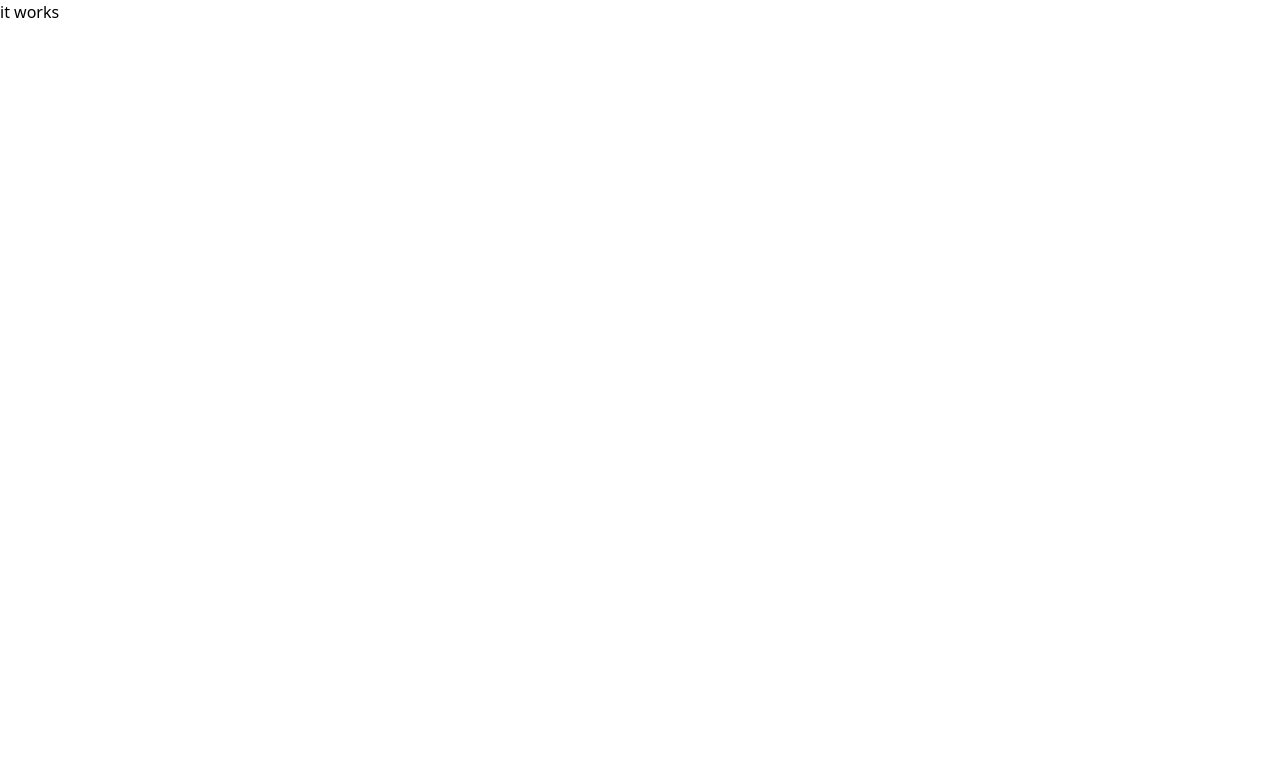
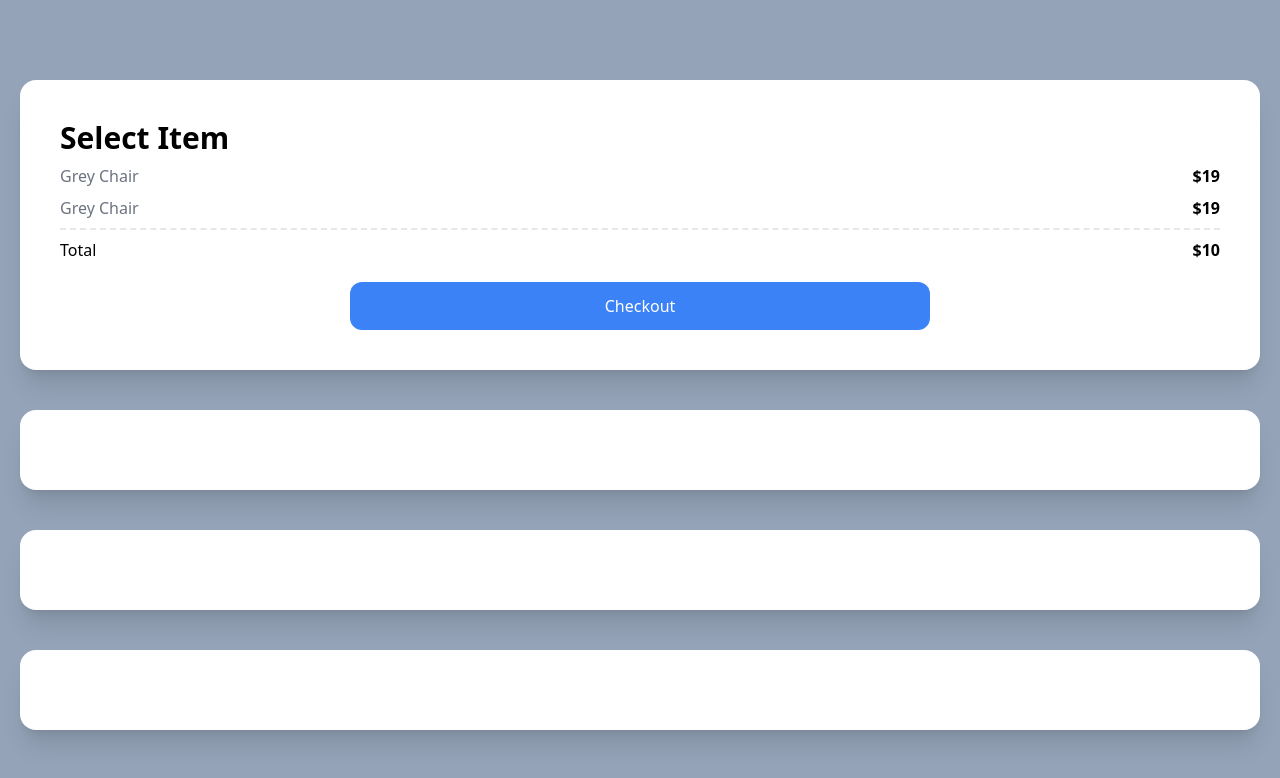
Before and after one commit to jaieve/carrot-market, a Next.js app: page / in a window 1280 px wide. Shown: the top 778 px of the page. Built offline with nearby package versions, Linux system fonts and the light colour scheme.

Commit message:
[tailwind] test drive

```diff
--- a/pages/index.tsx
+++ b/pages/index.tsx
@@ -1,11 +1,32 @@
-import type { NextPage } from 'next'
+import type { NextPage } from "next";
 
 const Home: NextPage = () => {
   return (
-      <div className="bg-red-500">
-        <h2 className="text-black">it works</h2>
+    <div className="bg-slate-400 py-20 px-5 grid gap-10">
+      <div className="bg-white p-10 rounded-2xl shadow-xl">
+        <span className="font-semibold text-3xl">Select Item</span>
+        <div className="flex justify-between my-2">
+          <span className="text-gray-500">Grey Chair</span>
+          <span className="font-semibold">$19</span>
+        </div>
+        <div className="flex justify-between my-2">
+          <span className="text-gray-500">Grey Chair</span>
+          <span className="font-semibold">$19</span>
+        </div>
+        <div className="flex justify-between mt-2 pt-2 border-t-2 border-dashed">
+          <span>Total</span>
+          <span className="font-semibold">$10</span>
+        </div>
+        <div className="mt-5 bg-blue-500 text-white py-3 text-center rounded-xl w-2/4 mx-auto">
+          Checkout
+        </div>
       </div>
+      <div className="bg-white p-10 rounded-2xl shadow-xl"></div>
+      <div className="bg-white p-10 rounded-2xl shadow-xl"></div>
+      <div className="bg-white p-10 rounded-2xl shadow-xl"></div>
+    </div>
   );
-}
+  shadow - xl;
+};
 
-export default Home
+export default Home;
--- /dev/null
+++ b/postcss.config.js
@@ -0,0 +1,6 @@
+module.exports = {
+  plugins: {
+    tailwindcss: {},
+    autoprefixer: {},
+  },
+}
--- /dev/null
+++ b/tailwind.config.js
@@ -0,0 +1,10 @@
+module.exports = {
+  content: [
+      "./pages/**/*.{js,jsx,ts,tsx}",
+      "./components/**/*.{js,jsx,ts,tsx}"
+  ],
+  theme: {
+    extend: {},
+  },
+  plugins: [],
+}
```
Also changed, not shown: 1 other file (tests, documents, lock files or other folders).
